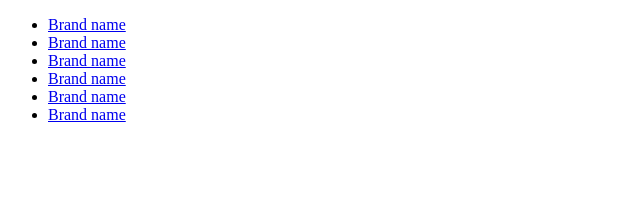
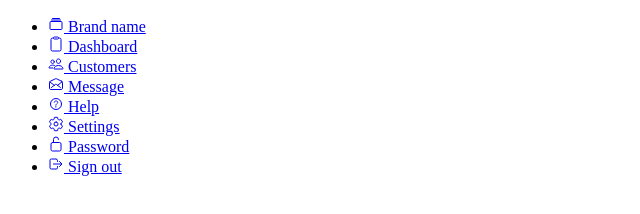
Before and after one commit to Jotawk/admin_dashboard, a plain HTML site: page index.html in a window 1280 px wide. Shown: the whole page, without its empty margins (0-640 px from the left). Drawn offline with nearby package versions, Linux system fonts and the light colour scheme.

Commit message:
add: icones

```diff
--- a/index.html
+++ b/index.html
@@ -15,43 +15,74 @@
 			<ul>
 				<li>
 					<a href="#">
-						<span class="icon"></span>
+						<span class="icon">
+							<ion-icon name="albums-outline"></ion-icon>
+						</span>
 						<span class="title">Brand name</span>
 					</a>
 				</li>
 				<li>
 					<a href="#">
-						<span class="icon"></span>
-						<span class="title">Brand name</span>
+						<span class="icon">
+							<ion-icon name="clipboard-outline"></ion-icon>
+						</span>
+						<span class="title">Dashboard</span>
 					</a>
 				</li>
 				<li>
 					<a href="#">
-						<span class="icon"></span>
-						<span class="title">Brand name</span>
+						<span class="icon">
+							<ion-icon name="people-outline"></ion-icon>
+						</span>
+						<span class="title">Customers</span>
 					</a>
 				</li>
 				<li>
 					<a href="#">
-						<span class="icon"></span>
-						<span class="title">Brand name</span>
+						<span class="icon">
+							<ion-icon name="mail-open-outline"></ion-icon>
+						</span>
+						<span class="title">Message</span>
 					</a>
 				</li>
 				<li>
 					<a href="#">
-						<span class="icon"></span>
-						<span class="title">Brand name</span>
+						<span class="icon">
+							<ion-icon name="help-circle-outline"></ion-icon>
+						</span>
+						<span class="title">Help</span>
 					</a>
 				</li>
 				<li>
 					<a href="#">
-						<span class="icon"></span>
-						<span class="title">Brand name</span>
+						<span class="icon">
+							<ion-icon name="settings-outline"></ion-icon>
+						</span>
+						<span class="title">Settings</span>
+					</a>
+				</li>
+				<li>
+					<a href="#">
+						<span class="icon">
+							<ion-icon name="lock-open-outline"></ion-icon>
+						</span>
+						<span class="title">Password</span>
+					</a>
+				</li>
+				<li>
+					<a href="#">
+						<span class="icon">
+							<ion-icon name="log-out-outline"></ion-icon>
+						</span>
+						<span class="title">Sign out</span>
 					</a>
 				</li>
 			</ul>
 		</div>
 	</div>
+
+	<script type="module" src="https://unpkg.com/ionicons@5.5.2/dist/ionicons/ionicons.esm.js"></script>
+	<script nomodule src="https://unpkg.com/ionicons@5.5.2/dist/ionicons/ionicons.js"></script>
 </body>
 
 </html>
```
